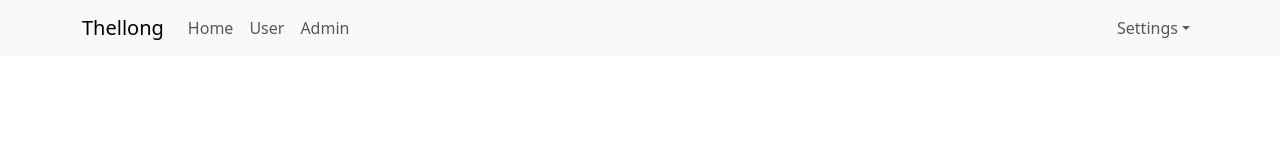
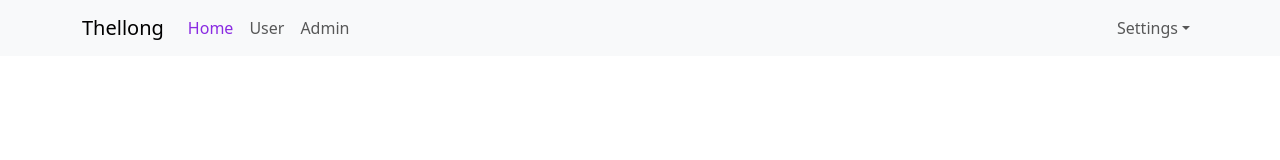
Before and after one commit to thellong/base-react, a React (Create React App) app: page / in a window 1280 px wide. Shown: the top 160 px of the page. Built offline with nearby package versions, Linux system fonts and the light colour scheme.

Commit message:
active link with NavLink

```diff
--- a/src/App.scss
+++ b/src/App.scss
@@ -6,3 +6,14 @@ body {
   -webkit-font-smoothing: antialiased;
   -moz-osx-font-smoothing: grayscale;
 }
+.app-container {
+  .header-container {
+    .navbar {
+      .nav-link {
+        &.active {
+          color: blueviolet;
+        }
+      }
+    }
+  }
+}
--- a/src/components/Header/Header.js
+++ b/src/components/Header/Header.js
@@ -2,7 +2,7 @@ import Container from "react-bootstrap/Container";
 import Nav from "react-bootstrap/Nav";
 import Navbar from "react-bootstrap/Navbar";
 import NavDropdown from "react-bootstrap/NavDropdown";
-import { Link } from "react-router-dom";
+import { NavLink } from "react-router-dom";
 
 const Header = () => {
   return (
@@ -12,15 +12,15 @@ const Header = () => {
         <Navbar.Toggle aria-controls="basic-navbar-nav" />
         <Navbar.Collapse id="basic-navbar-nav">
           <Nav className="me-auto">
-            <Link to="/" className="nav-link">
+            <NavLink to="/" className="nav-link">
               Home
-            </Link>
-            <Link to="users" className="nav-link">
+            </NavLink>
+            <NavLink to="users" className="nav-link">
               User
-            </Link>
-            <Link to="admins" className="nav-link">
+            </NavLink>
+            <NavLink to="admins" className="nav-link">
               Admin
-            </Link>
+            </NavLink>
             {/* <Nav.Link href="/">Home</Nav.Link>
             <Nav.Link href="admins">Admin</Nav.Link>
             <Nav.Link href="users">User</Nav.Link>
```
